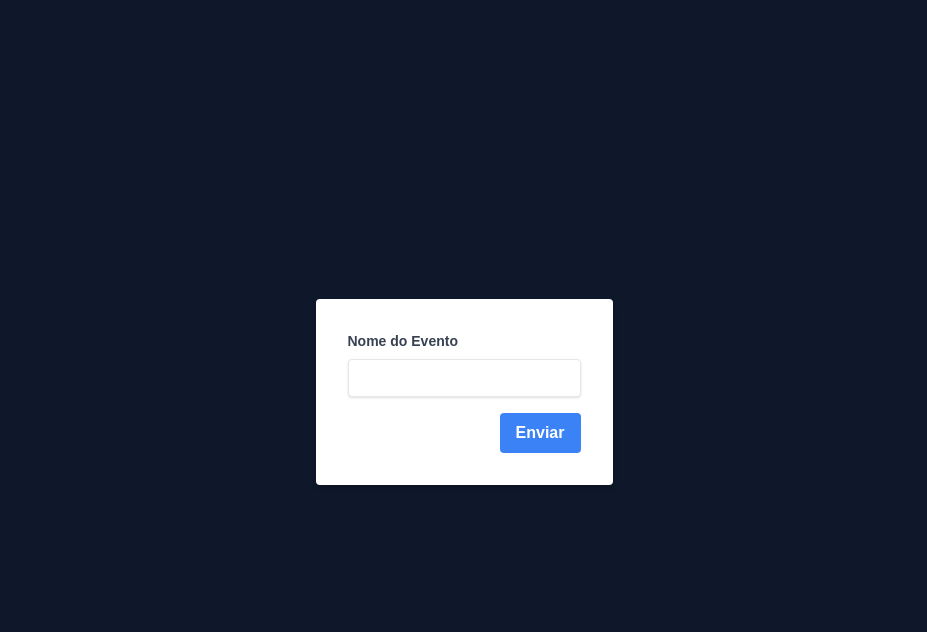
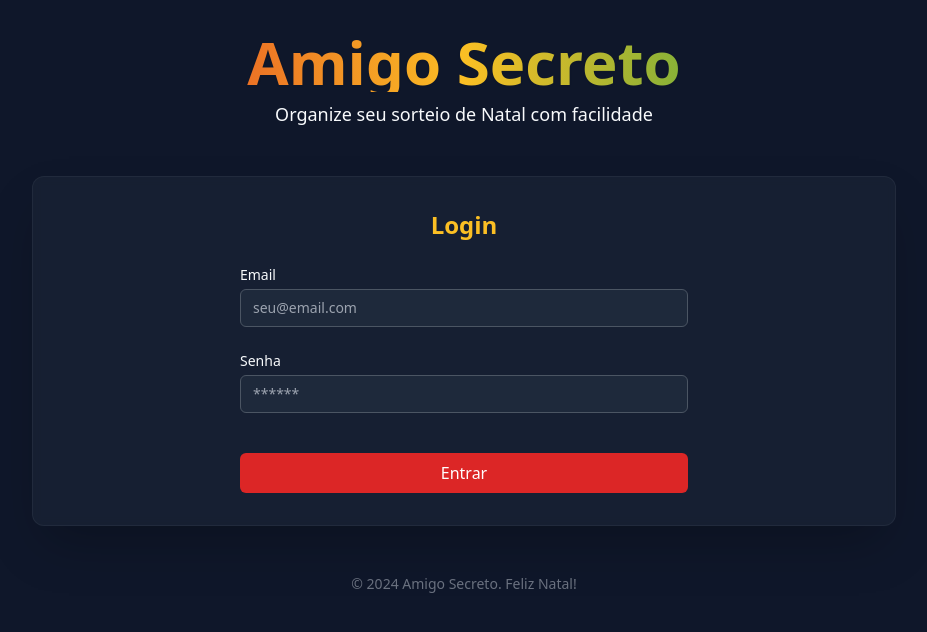
Before and after one commit to joismar/amigo-secreto, a Next.js app: page /sorteio in a window 1280 px wide. Shown: the top 632 px of the page, without its empty margins (176-1103 px from the left). Built offline with nearby package versions, Linux system fonts and the light colour scheme.

Commit message:
feat: implement sorteio login and event selection

```diff
--- /dev/null
+++ b/src/pages/api/auth/login.ts
@@ -0,0 +1,62 @@
+import { sql } from "@vercel/postgres";
+import { Participant, Event } from "@/helpers/types";
+
+interface IRequest {
+    method: string;
+    body: {
+        email: string;
+        pass: string;
+    };
+}
+
+interface IResponse {
+    status: (code: number) => IResponse;
+    end: () => void;
+    json: (data: { success: boolean, events?: { event: Event, participantId: string }[], message?: string }) => void;
+}
+
+export default async function handler(req: IRequest, res: IResponse) {
+    if (req.method === 'POST') {
+        const { email, pass } = req.body;
+
+        if (!email || !pass) {
+            res.status(400).json({ success: false, message: 'Missing email or password' });
+            return;
+        }
+
+        try {
+            // Find participants with matching email and password
+            const { rows: participants } = await sql<Participant>`
+                SELECT * FROM participants
+                WHERE email = ${email} AND pass = ${pass}
+            `;
+
+            if (participants.length === 0) {
+                res.status(401).json({ success: false, message: 'Invalid credentials' });
+                return;
+            }
+
+            // For each participant record, fetch the associated event details
+            const eventsData = await Promise.all(participants.map(async (p) => {
+                const { rows: eventRows } = await sql<Event>`SELECT * FROM events WHERE id = ${p.event_id}`;
+                if (eventRows.length > 0) {
+                    return {
+                        event: eventRows[0],
+                        participantId: p.id
+                    };
+                }
+                return null;
+            }));
+
+            // Filter out any nulls (in case event wasn't found)
+            const validEvents = eventsData.filter(e => e !== null) as { event: Event, participantId: string }[];
+
+            res.status(200).json({ success: true, events: validEvents });
+        } catch (error) {
+            console.error(error);
+            res.status(500).json({ success: false, message: (error as Error).message });
+        }
+    } else {
+        res.status(405).end();
+    }
+}
--- a/src/pages/sorteio/index.tsx
+++ b/src/pages/sorteio/index.tsx
@@ -1,38 +1,143 @@
 'use client'
 
+import { useState } from "react";
 import { useRouter } from "next/navigation";
-import { useState } from "react";
+import { Layout } from "../../components/Layout";
+import { Input } from "../../components/ui/Input";
+import { Button } from "../../components/ui/Button";
+import { Select } from "../../components/ui/Select";
+import { Event } from "@/helpers/types";
 
-export default function Instance() {
-    const [instance, setInstance] = useState('');
+type UserEvent = {
+  event: Event;
+  participantId: string;
+}
+
+export default function Sorteio() {
+  const [email, setEmail] = useState('');
+  const [pass, setPass] = useState('');
+  const [loading, setLoading] = useState(false);
+  const [userEvents, setUserEvents] = useState<UserEvent[]>([]);
+  const [selectedEventId, setSelectedEventId] = useState('');
+  const [step, setStep] = useState<'login' | 'select'>('login');
   const router = useRouter();
 
-    const handleSubmit = async (e: React.FormEvent) => {
+  const handleLogin = async (e: React.FormEvent) => {
     e.preventDefault();
-      router.push(`/sorteio/${instance}`)
+    setLoading(true);
+
+    try {
+      const response = await fetch('/api/auth/login', {
+        method: 'POST',
+        headers: {
+          'Content-Type': 'application/json',
+        },
+        body: JSON.stringify({ email, pass }),
+      });
+
+      const data = await response.json();
+
+      if (data.success) {
+        if (data.events.length === 0) {
+          alert('Nenhum evento encontrado para este usuário.');
+        } else {
+          setUserEvents(data.events);
+          // If only one event, select it automatically
+          if (data.events.length === 1) {
+            setSelectedEventId(data.events[0].event.id);
+          }
+          setStep('select');
+        }
+      } else {
+        alert('Erro ao entrar: ' + (data.message || 'Credenciais inválidas'));
+      }
+    } catch (error) {
+      console.error('Error logging in:', error);
+      alert('Erro ao realizar login');
+    } finally {
+      setLoading(false);
+    }
+  };
+
+  const handleSelectEvent = (e: React.FormEvent) => {
+    e.preventDefault();
+    if (!selectedEventId) {
+      alert('Selecione um evento');
+      return;
+    }
+
+    const selectedEvent = userEvents.find(ue => ue.event.id === selectedEventId);
+    if (selectedEvent) {
+      router.push(`/sorteio/${selectedEvent.event.id}/${selectedEvent.participantId}`);
+    }
   };
 
   return (
-      <div className="flex flex-col items-center justify-center h-screen">
-        <form className="bg-white shadow-md rounded px-8 py-8 mb-4" onSubmit={handleSubmit}>
-          <div className="mb-4">
-            <label className="block text-gray-700 text-sm font-bold mb-2">Nome do Evento</label>
-            <input
-              type="text"
-              value={instance}
-              onChange={(e) => setInstance(e.target.value)}
-              className="shadow appearance-none border rounded w-full py-2 px-3 text-gray-700 leading-tight focus:outline-none focus:shadow-outline"
+    <Layout title="Ver Sorteio">
+      <div className="max-w-md mx-auto">
+        <h2 className="text-2xl font-bold text-christmas-gold mb-6 text-center">
+          {step === 'login' ? 'Login' : 'Escolha o Evento'}
+        </h2>
+
+        {step === 'login' ? (
+          <form onSubmit={handleLogin} className="space-y-6">
+            <Input
+              label="Email"
+              type="email"
+              value={email}
+              onChange={(e) => setEmail(e.target.value)}
+              placeholder="seu@email.com"
+              required
             />
-          </div>
-          <div className="w-full flex justify-end">
-          <button
-            type="submit"
-            className="bg-blue-500 hover:bg-blue-700 text-white font-bold py-2 px-4 rounded focus:outline-none focus:shadow-outline"
-          >
-            Enviar
-          </button>
+            <Input
+              label="Senha"
+              type="password"
+              value={pass}
+              onChange={(e) => setPass(e.target.value)}
+              placeholder="******"
+              required
+            />
+            <div className="flex justify-end pt-4">
+              <Button type="submit" disabled={loading} className="w-full">
+                {loading ? 'Entrando...' : 'Entrar'}
+              </Button>
             </div>
           </form>
+        ) : (
+          <form onSubmit={handleSelectEvent} className="space-y-6">
+            <Select
+              label="Evento"
+              value={selectedEventId}
+              onChange={(e) => setSelectedEventId(e.target.value)}
+              options={[
+                { value: '', label: 'Selecione um evento' },
+                ...userEvents.map(ue => ({
+                  value: ue.event.id,
+                  label: ue.event.name
+                }))
+              ]}
+              required
+            />
+            <div className="flex justify-between pt-4 gap-4">
+              <Button
+                type="button"
+                variant="outline"
+                onClick={() => {
+                  setStep('login');
+                  setUserEvents([]);
+                  setEmail('');
+                  setPass('');
+                }}
+              >
+                Voltar
+              </Button>
+              <Button type="submit" className="flex-1">
+                Ver Sorteio
+              </Button>
             </div>
+          </form>
+        )}
+      </div>
+    </Layout>
   );
 }
```
Also changed, not shown: 1 other file (tests, documents, lock files or other folders). Lines whose indentation alone changed are shown as unchanged.
